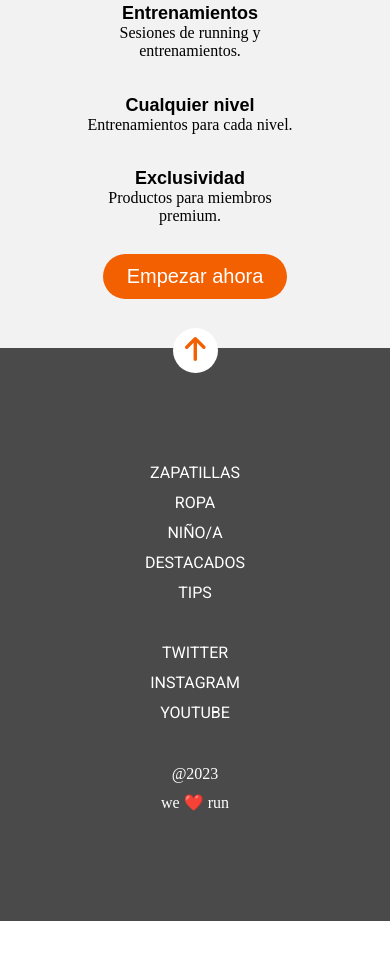
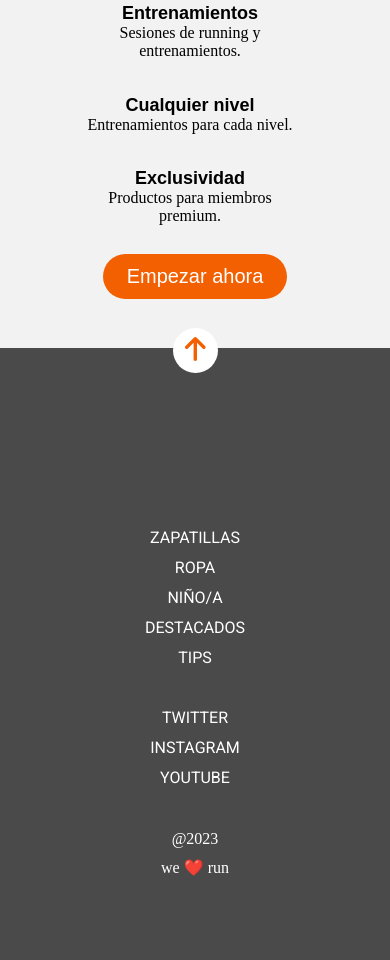
Before and after one commit to Adalab/modulo-1-evaluacion-final-rocio-ld, a website built with Vite: page src/index.html in a window 390 px wide. Shown: the part 1292-2252 px from the top of the page. Before the commit the page ends 2213 px from the top, so only its background shows below. Built offline with nearby package versions, Linux system fonts and the light colour scheme.

Commit message:
media queries

```diff
--- a/src/partials/footer.html
+++ b/src/partials/footer.html
@@ -4,6 +4,7 @@
         <img src="./images/ico-arrow.svg" alt="icono arriba" class="footerdiv__scroll" >
         </a>
     </div>
+    <div class="containerdiv">
     <ul class="footer__ul1">
         <li>
             <a href="https://adalab.es/" target="_blank">ZAPATILLAS
@@ -48,10 +49,11 @@
             </a>
         </li>
     </ul>
-    <div class="copy">
-        <p>@2023</p>
-        <p>we ❤️ run</p>
 
+        <div class="copy">
+            <p>@2023</p>
+            <p>we ❤️ run</p>
 
+        </div>
     </div>
 </footer>
--- a/src/scss/layout/_footer.scss
+++ b/src/scss/layout/_footer.scss
@@ -1,11 +1,13 @@
 .footer {
     background-color: $color-grey;
+    padding-bottom: 68px;
+    padding-top: 65px;
+    text-align: center;
     display: flex;
     flex-direction: column;
     align-items: center;
-    padding-top: 65px;
-    padding-bottom: 68px;
-    text-align: center;
+
+
 
             &__ul1 {
                 list-style: none;
@@ -18,7 +20,16 @@
             }
 
         }
-
+.containerdiv {
+    display: flex;
+    flex-direction: column;
+    align-items: center;
+    padding-top: 65px;
+            @media (min-widht: 768px) {
+            flex-direction: row-reverse;
+            gap: 30px;
+            }
+    }
 
 li a{
     color: white;
```
